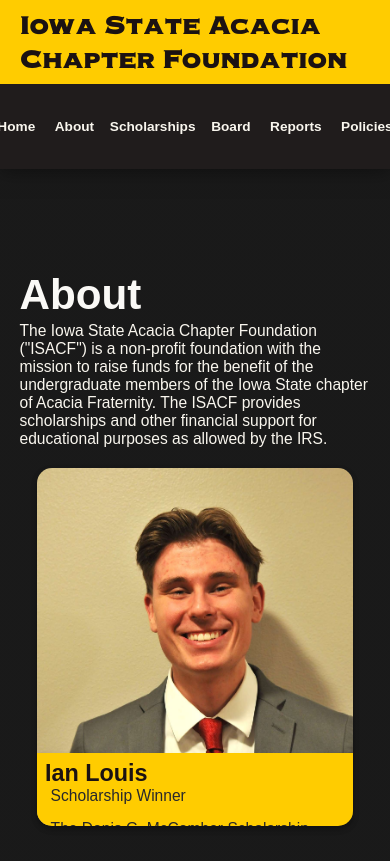
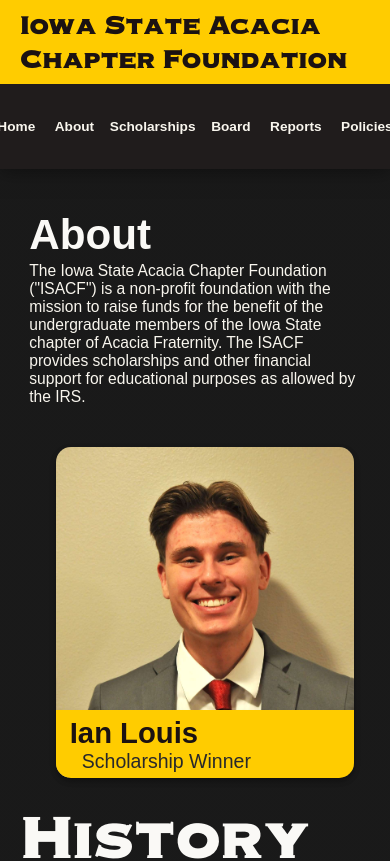
Before and after one commit to kevin21018212/Acacia-Website, a Next.js app: page /about in a window 390 px wide. Shown: the top 861 px of the page. Built offline with nearby package versions, Linux system fonts and the light colour scheme; a web font is replaced by a local one.

Commit message:
mobile opps finished?

```diff
--- a/app/about/about.module.css
+++ b/app/about/about.module.css
@@ -73,10 +73,18 @@
   .cardContainer {
     width: 90%;
     justify-content: center;
-    margin: 5% 0;
+    margin-bottom: 2.5vh;
+  }
+  .description h4 {
+    font-size: 5.5vw;
+    margin-left: 2.5%;
   }
   .description p {
-    margin-bottom: 5%;
+    font-size: 4vw;
+    margin-left: 5%;
+  }
+  .bio p {
+    font-size: 3.5vw;
   }
 
   .card {
@@ -85,18 +93,26 @@
   }
 }
 @media only screen and (max-width: 600px) {
-  .about,
+  .about {
+    width: 85%;
+  }
+
   .cardContainer {
-    width: 90%;
-    justify-content: center;
-    margin: 0%;
+    width: 85%;
+  }
+
+  .description h4 {
+    font-size: 7.5vw;
   }
   .description p {
-    margin-bottom: 5%;
+    font-size: 5vw;
+  }
+  .bio p {
+    font-size: 4vw;
   }
 
   .card {
-    height: 42.5vh;
+    height: 85vw;
     width: 90%;
   }
 }
--- a/app/about/aboutcard.tsx
+++ b/app/about/aboutcard.tsx
@@ -13,10 +13,12 @@
         >
           <h4>Ian Louis</h4>
           <p>Scholarship Winner</p>
-          <p className={styles.bio}>
-            The Denis G. McComber Scholarship helped assist me with paying the
-            ever-mounting cost of gaining a higher education
-          </p>
+          <div className={styles.bio}>
+            <p>
+              The Denis G. McComber Scholarship helped assist me with paying the
+              ever-mounting cost of gaining a higher education
+            </p>
+          </div>
         </motion.div>
       </motion.div>
     </motion.div>
--- a/app/about/page.module.css
+++ b/app/about/page.module.css
@@ -15,8 +15,16 @@
 /* Responsive Styles */
 @media only screen and (max-width: 950px) {
   .aboutContainer {
-    height: 90vh;
+    height: 100vh;
     flex-direction: column;
     margin-bottom: 0;
   }
 }
+@media only screen and (max-width: 600px) {
+  .aboutContainer {
+    height: auto;
+    flex-direction: column;
+    justify-content: flex-start;
+    padding-top: 5vh;
+  }
+}
--- a/app/board/membercard.module.css
+++ b/app/board/membercard.module.css
@@ -34,7 +34,6 @@
 
 /* Description Content */
 .description h6 {
-  margin-top: -10px;
   color: #1b1212;
 }
 
@@ -53,17 +52,28 @@
 }
 
 /* Responsive Styles */
-@media only screen and (max-width: 600px) {
+@media only screen and (max-width: 950px) {
   .info {
-    width: 90%;
+    width: 85%;
   }
   .description h6 {
-    font-size: 8.25vw;
+    font-size: 5.5vw;
+  }
+  .description h5 {
+    font-size: 4.25vw;
+  }
+  .bio {
+    font-size: 2.5vw;
+  }
+}
+
+@media only screen and (max-width: 600px) {
+  .description h6 {
+    font-size: 7vw;
   }
   .description h5 {
     font-size: 4.5vw;
   }
-
   .bio {
     font-size: 4vw;
   }
```
Also changed, not shown: app/board/page.module.css (+10 -2 lines).
